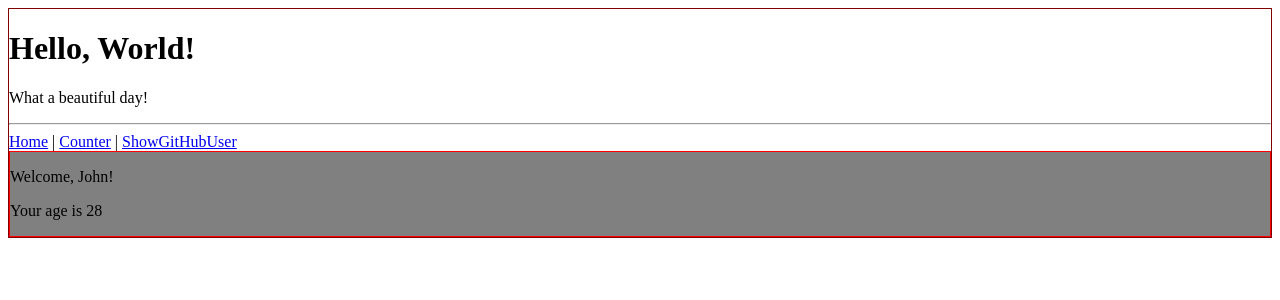
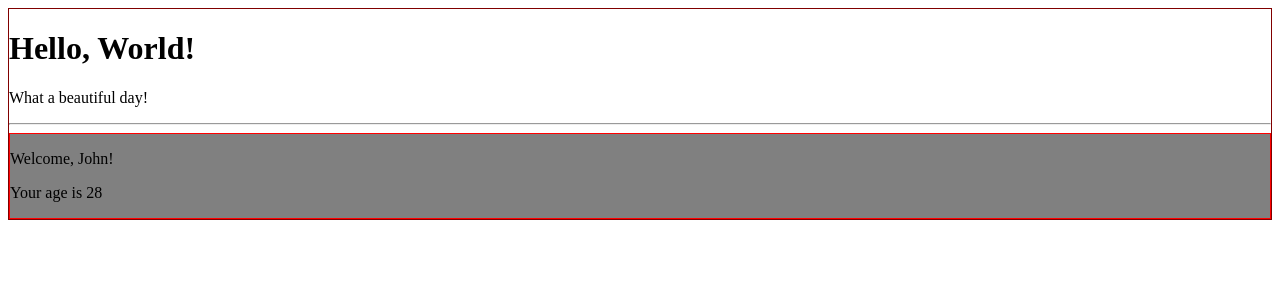
Before and after one commit to ndrSaba/react-exercise, a React (Create React App) app in the folder react-exercises/: page / in a window 1280 px wide. Shown: the top 300 px of the page. Built offline with nearby package versions, Linux system fonts and the light colour scheme.

Commit message:
es fixato

```diff
--- a/react-exercises/src/App.js
+++ b/react-exercises/src/App.js
@@ -9,9 +9,6 @@ import { ShowGitHubUser } from "./ShowGithubUser";
 export function App() {
     return (
         <Container title={<Hello />}>
-            <div>
-                <Link to="/">Home</Link> | <Link to="/counter">Counter</Link> | <Link to="users/:username">ShowGitHubUser</Link>
-            </div>
             <Routes>
                 <Route path="/" element={<Welcome name='John' age={28} />} />
                 <Route path="/counter" element={<Counter />} />
```
